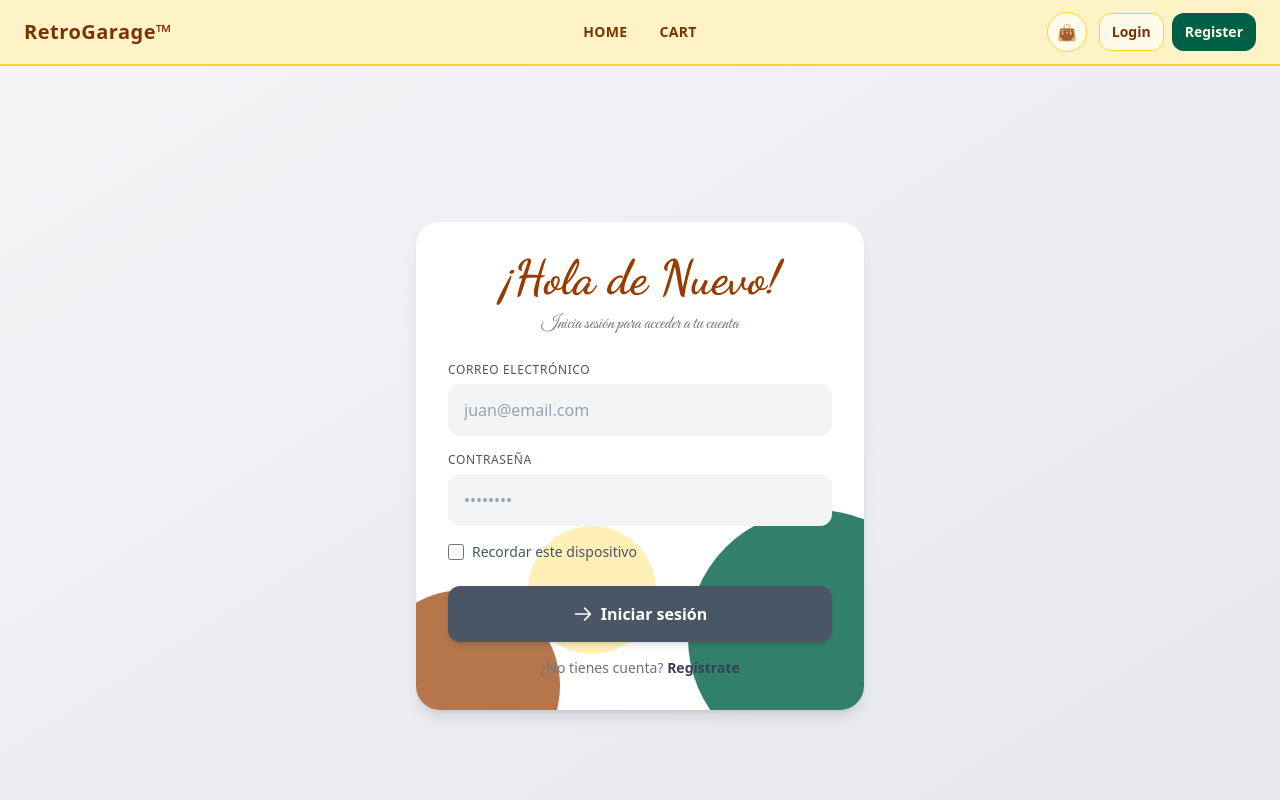
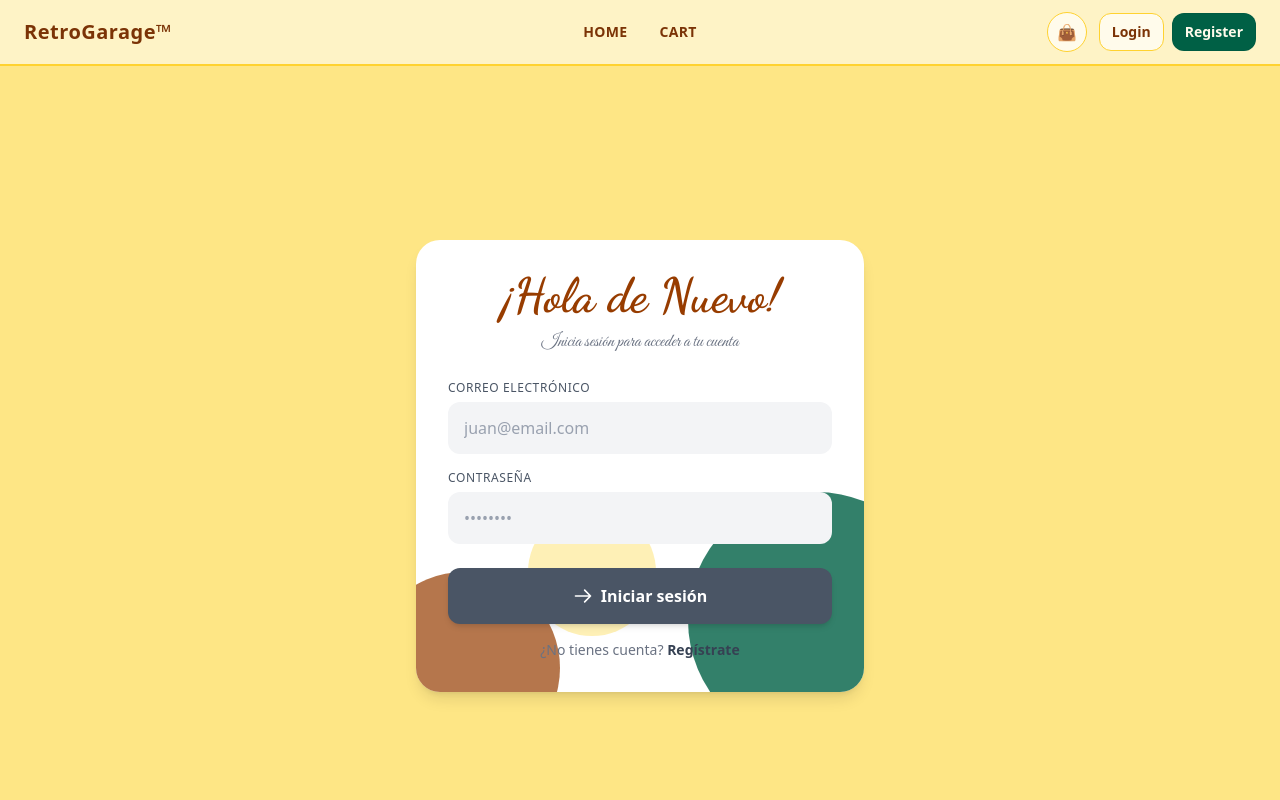
Before and after one commit to retrogaragepf/front, a Next.js app: page /login in a window 1280 px wide. Shown: the top 800 px of the page. Built offline with nearby package versions, Linux system fonts and the light colour scheme.

Commit message:
corrcioens

```diff
--- a/src/components/loginform/LoginForm.tsx
+++ b/src/components/loginform/LoginForm.tsx
@@ -36,7 +36,7 @@
   });
 
   return (
-    <div className="flex items-center justify-center min-h-screen bg-linear-to-br from-gray-100 to-gray-200 py-12 px-4 sm:px-6 lg:px-8">
+    <div className="flex items-center justify-center min-h-screen py-12 px-4 sm:px-6 lg:px-8">
       <div className="w-full max-w-md">
         <div className="bg-white rounded-3xl shadow-lg p-8 space-y-6 relative overflow-hidden">
 
@@ -120,19 +120,6 @@
                 )}
               </div>
 
-              {/* ========== CHECKBOX ========== */}
-              <div className="flex items-center">
-                <input
-                  id="remember"
-                  name="remember"
-                  type="checkbox"
-                  className="h-4 w-4 rounded border-gray-300 text-gray-600 focus:ring-gray-500"
-                />
-                <label htmlFor="remember" className="ml-2 text-sm text-gray-600">
-                  Recordar este dispositivo
-                </label>
-              </div>
-
               {/* -----------------SUBMIT ------------------*/}
               <button
                 type="submit"
--- a/src/components/registerform/RegisterForm.tsx
+++ b/src/components/registerform/RegisterForm.tsx
@@ -2,13 +2,14 @@
 import useFormField from '@/src/hooks/useFormField';
 import { useFormSubmit } from '@/src/hooks/useFormSubmit';
 import React from 'react';
+
 const RegisterForm = () => {
-  // ========== CAMPOS DEL FORMULARIO ==========
+
   const nameField = useFormField('name');
   const emailField = useFormField('email');
   const passwordField = useFormField('password');
 
-  // ========== VALIDACIÓN ==========
+  // ------------- VALIDACIÓN -------------
   const validateAll = () => {
     const isNameValid = nameField.validate();
     const isEmailValid = emailField.validate();
@@ -16,35 +17,34 @@
     return isNameValid && isEmailValid && isPasswordValid;
   };
 
-  // ========== OBTENER DATOS ==========
+  // ------------- OBTENER DATOS -----------
   const getFormData = () => ({
     name: nameField.value,
     email: emailField.value,
     password: passwordField.value,
   });
 
-  // ========== SUBMIT ==========
+  // --------------- SUBMIT -----------------
   const { handleSubmit, isSubmitting } = useFormSubmit({
     onValidate: validateAll,
     onGetData: getFormData,
     onSuccess: () => {
-      console.log('✅ Registro exitoso');
+      console.log('Registro exitoso');
       // Aquí puedes redirigir o mostrar toast
       nameField.reset();
       emailField.reset();
       passwordField.reset();
     },
     onError: (error) => {
-      console.error('❌ Error:', error);
+      console.error(' Error:', error);
     },
   });
 
   return (
-    <div className="flex items-center justify-center min-h-screen bg-linear-to-br from-gray-100 to-gray-200 py-12 px-4 sm:px-6 lg:px-8">
+    <div className="flex items-center justify-center min-h-screen py-12 px-4 sm:px-6 lg:px-8">
       <div className="w-full max-w-md">
         <div className="bg-white rounded-3xl shadow-lg p-8 space-y-6 relative overflow-hidden">
 
-          {/* ========== CÍRCULOS DECORATIVOS ========== */}
           <div className="absolute bottom-0 left-0 right-0 h-48 pointer-events-none">
             <div className="absolute bottom-0 right-0 w-64 h-64 bg-emerald-800 rounded-full transform translate-x-20 translate-y-20 opacity-80"></div>
             <div className="absolute bottom-0 left-0 w-48 h-48 bg-amber-800 rounded-full transform -translate-x-12 translate-y-24 opacity-70"></div>
@@ -52,7 +52,7 @@
           </div>
 
           <div className="relative z-10">
-            {/* ========== ENCABEZADO ========== */}
+
             <div className="text-center space-y-2">
               <h1 className="font-bold text-amber-800 font-boutique text-5xl">
                 ¡Bienvenido!
@@ -62,7 +62,7 @@
               </p>
             </div>
 
-            {/* ========== GOOGLE BUTTON ========== */}
+            {/*---------------GOOGLE BUTTON---------------*/}
             <button
               type="button"
               className="w-full flex items-center justify-center gap-3 bg-gray-100 hover:bg-gray-200 text-gray-700 font-medium py-3 px-4 rounded-xl transition-colors"
@@ -88,7 +88,7 @@
               <span>Registrarse con Google</span>
             </button>
 
-            {/* ========== DIVIDER ========== */}
+            {/* ------------- DIVIDER --------------- */}
             <div className="relative">
               <div className="absolute inset-0 flex items-center">
                 <div className="w-full border-t border-gray-200"></div>
@@ -98,10 +98,10 @@
               </div>
             </div>
 
-            {/* ========== FORMULARIO ========== */}
+            {/* ------------ FORMULARIO -------------- */}
             <form onSubmit={handleSubmit} className="space-y-4">
 
-              {/* ========== NOMBRE ========== */}
+              {/* ------------- NOMBRE ----------------*/}
               <div>
                 <label
                   htmlFor="fullName"
@@ -130,7 +130,7 @@
                 )}
               </div>
 
-              {/* ========== EMAIL ========== */}
+              {/*----------- EMAIL ------------------*/}
               <div>
                 <label
                   htmlFor="email"
@@ -159,7 +159,7 @@
                 )}
               </div>
 
-              {/* ========== PASSWORD ========== */}
+              {/* ----------------- PASSWORD --------------- */}
               <div>
                 <label
                   htmlFor="password"
@@ -188,20 +188,7 @@
                 )}
               </div>
 
-              {/* ========== CHECKBOX ========== */}
-              <div className="flex items-center">
-                <input
-                  id="remember"
-                  name="remember"
-                  type="checkbox"
-                  className="h-4 w-4 rounded border-gray-300 text-gray-600 focus:ring-gray-500"
-                />
-                <label htmlFor="remember" className="ml-2 text-sm text-gray-600">
-                  Recordar este dispositivo
-                </label>
-              </div>
-
-              {/* ========== BOTÓN SUBMIT ========== */}
+              {/* ---------------------SUBMIT -----------------*/}
               <button
                 type="submit"
                 disabled={isSubmitting}
@@ -220,13 +207,13 @@
                     <svg className="w-5 h-5" fill="none" stroke="currentColor" viewBox="0 0 24 24">
                       <path strokeLinecap="round" strokeLinejoin="round" strokeWidth={2} d="M14 5l7 7m0 0l-7 7m7-7H3" />
                     </svg>
-                    <span>Registrarse</span>
+                    <p>Registrarse</p>
                   </>
                 )}
               </button>
             </form>
 
-            {/* ========== LINK A LOGIN ========== */}
+            {/* -------------------------- LINK A LOGIN -------------------- */}
             <p className="text-center text-sm text-gray-500 pt-4">
               ¿Ya tienes cuenta?{' '}
               <a href="/login" className="font-semibold text-gray-700 hover:text-gray-900 transition-colors">
@@ -240,4 +227,4 @@
   );
 };
 
-export default RegisterForm;
+export default RegisterForm
--- a/src/validations/validations.ts
+++ b/src/validations/validations.ts
@@ -1,4 +1,4 @@
-//import { IValidationResult } from "@/types/types";
+//¡¡import { IValidationResult } from "@/types/types";
 
 const validations = {
 
```
